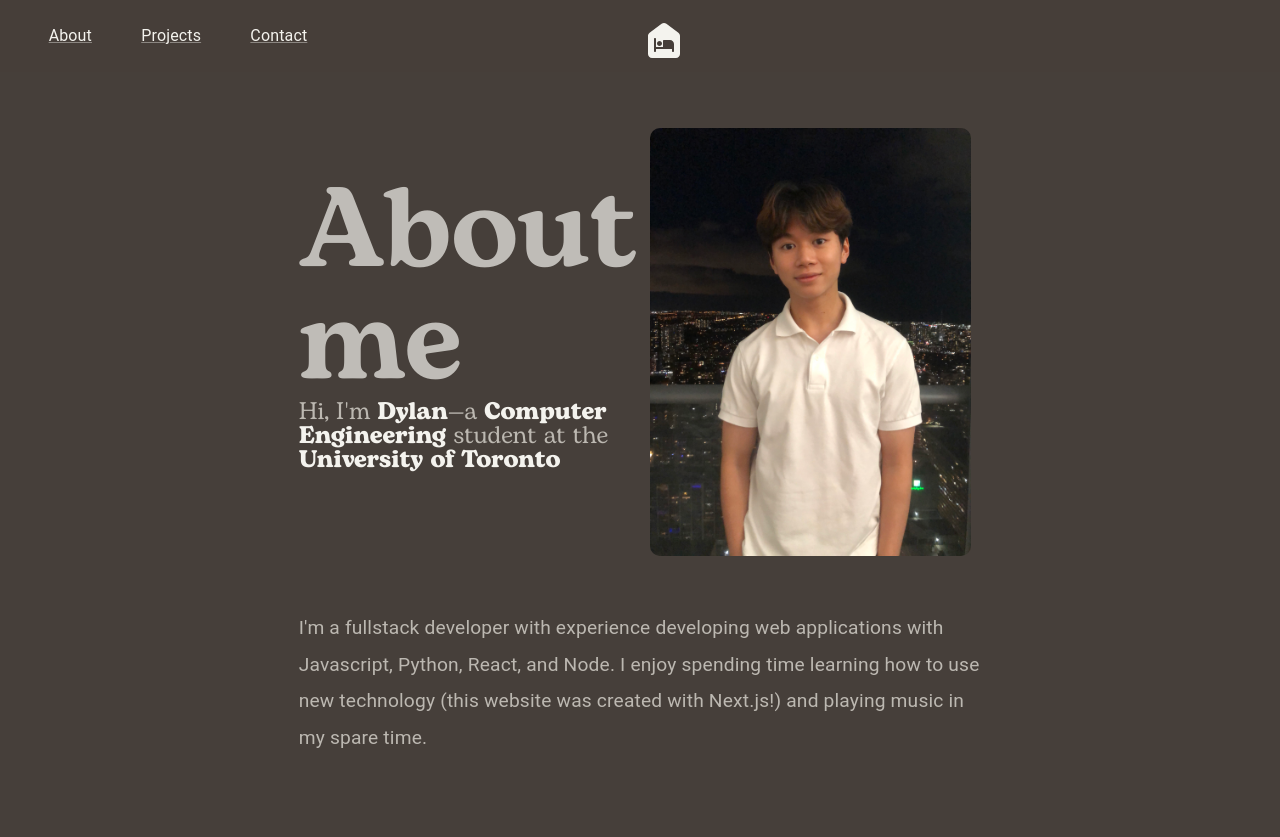
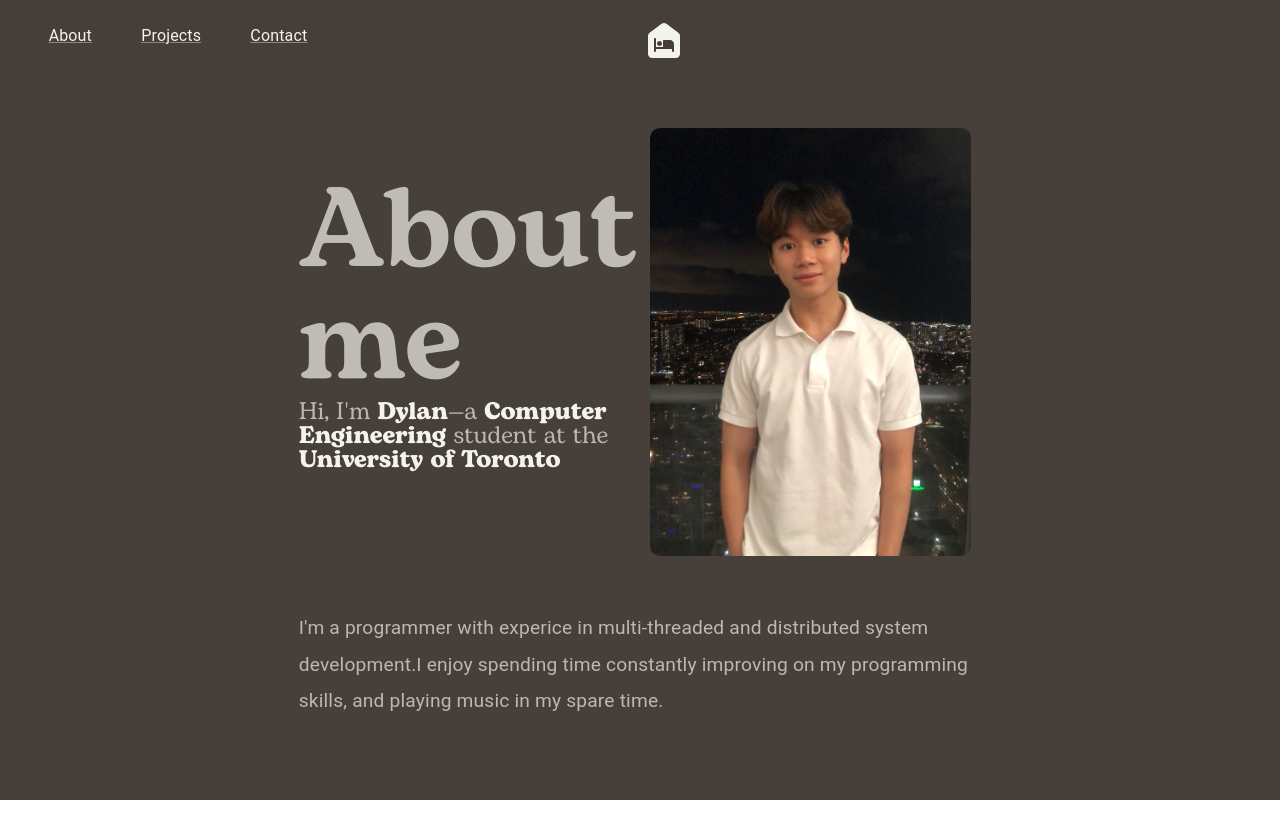
Before and after one commit to dylncheng/dc-cv, a Next.js app: page /about in a window 1280 px wide. After the commit the page ends 800 px from the top, so only its background shows below. Built offline with nearby package versions, Linux system fonts and the light colour scheme.

Commit message:
updated resume and description

```diff
--- a/data.js
+++ b/data.js
@@ -35,7 +35,7 @@ let data = {
             description: "A chess game written with C assembly-level programming, and using interrupts for keyboard input in conjunction with double-buffering for the graphical interface",
             image: chess,
             github:"https://github.com/chris-jpark/SilvermanChess_FPGA",
-            link: "https://dylncheng.github.io/spacestagram/"
+            link: ""
         },
         {
             name: "Yuki Weather App",
--- a/pages/about/index.js
+++ b/pages/about/index.js
@@ -59,8 +59,8 @@ const aboutObj = {
   "As terrible and traumatizing as it was, the first thing I thought of to achieve this design was linear algebra. \n" +
   "As for the effect of exploding letters, at the time I didn't expect to be writing a log-log function to model the behaviour I wanted. \n" +
   "Nevertheless, my effort in building a pure React animation hopefully paid off. Some extra things I didn't write about: (pseudo-random position generation & animation timing)\n",
-  aboutMe: "I'm a fullstack developer with experience developing web applications with Javascript, Python, React, and Node. " +
-  "I enjoy spending time learning how to use new technology (this website was created with Next.js!) and playing music in my spare time."
+  aboutMe: "I'm a programmer with experice in multi-threaded and distributed system development." +
+  "I enjoy spending time constantly improving on my programming skills, and playing music in my spare time."
 
 }
 
```
Also changed, not shown: 1 other file (tests, documents, lock files or other folders).
